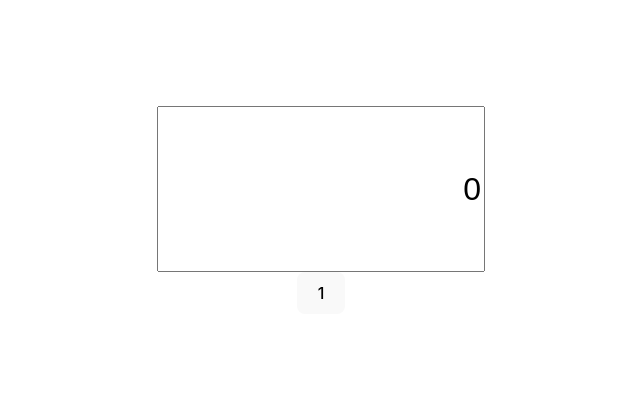
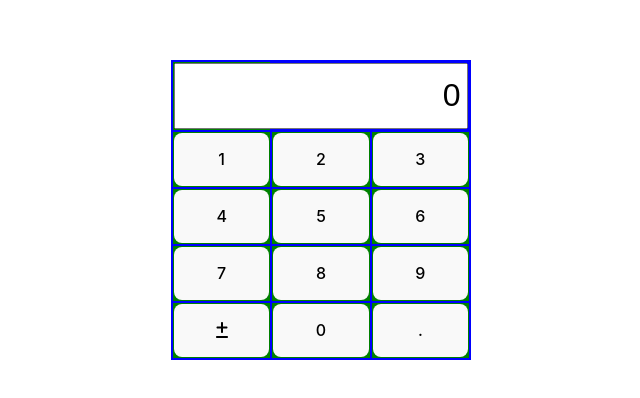
Before and after one commit to amalraj28/amalraj28.github.io, a React (Vite) app: page / in a window 1280 px wide. Shown: the part 190-588 px from the top of the page, without its empty margins (319-959 px from the left). Built offline with nearby package versions, Linux system fonts and the light colour scheme.

Commit message:
Added basic buttons

```diff
--- a/package.json
+++ b/package.json
@@ -10,6 +10,9 @@
     "preview": "vite preview"
   },
   "dependencies": {
+    "@fortawesome/fontawesome-svg-core": "^6.5.1",
+    "@fortawesome/free-solid-svg-icons": "^6.5.1",
+    "@fortawesome/react-fontawesome": "^0.2.0",
     "prop-types": "^15.8.1",
     "react": "^18.2.0",
     "react-dom": "^18.2.0"
--- a/src/App.jsx
+++ b/src/App.jsx
@@ -1,58 +1,67 @@
+import { useState } from "react";
 import "./App.css";
 import Calculator from "./components/Calculator";
 import Input from "./components/Input";
-// import Key from "./components/Key";
+import Key from "./components/Key";
+import { InputContext } from "./exports/exports";
 
 function App() {
+	const [text, setText] = useState(0);
 	return (
-		<>
-			{/* <table>
-				<tbody>
-					<tr>
-						<td>
+		<div>
+			<InputContext.Provider value={{ text, setText }}>
+				<Calculator />
+			</InputContext.Provider>
+		</div>
+	);
+	// return (
+	// 	<>
+	// 		{/* <table>
+	// 			<tbody>
+	// 				<tr>
+	// 					<td>
 
-							<Input />
-						</td>
-					</tr>
-					<tr>
-						<td>
-							<Key number={1} />
-						</td>
-						<td>
-							<Key number={2} />
-						</td>
-						<td>
-							<Key number={3} />
-						</td>
-					</tr>
-					<tr>
-						<td>
-							<Key number={4} />
-						</td>
-						<td>
-							<Key number={5} />
-						</td>
-						<td>
-							<Key number={6} />
-						</td>
-					</tr>
-					<tr>
-						<td>
-							<Key number={7} />
-						</td>
-						<td>
-							<Key number={8} />
-						</td>
-						<td>
-							<Key number={9} />
-						</td>
-					</tr>
-				</tbody>
-			</table> */}
-			<Calculator />
-
-		</>
-	);
+	// 						<Input />
+	// 					</td>
+	// 				</tr>
+	// 				<tr>
+	// 					<td>
+	// 						<Key number={1} />
+	// 					</td>
+	// 					<td>
+	// 						<Key number={2} />
+	// 					</td>
+	// 					<td>
+	// 						<Key number={3} />
+	// 					</td>
+	// 				</tr>
+	// 				<tr>
+	// 					<td>
+	// 						<Key number={4} />
+	// 					</td>
+	// 					<td>
+	// 						<Key number={5} />
+	// 					</td>
+	// 					<td>
+	// 						<Key number={6} />
+	// 					</td>
+	// 				</tr>
+	// 				<tr>
+	// 					<td>
+	// 						<Key number={7} />
+	// 					</td>
+	// 					<td>
+	// 						<Key number={8} />
+	// 					</td>
+	// 					<td>
+	// 						<Key number={9} />
+	// 					</td>
+	// 				</tr>
+	// 			</tbody>
+	// 		</table> */}
+	// 		<Calculator />
+	// 	</>
+	// );
 }
 
 export default App;
--- a/src/components/Calculator.jsx
+++ b/src/components/Calculator.jsx
@@ -1,16 +1,66 @@
 import { useState } from "react";
 import Key from "./Key";
 import Input from "./Input";
-import { InputContext } from "../exports/exports";
+import "../styles/styles.css";
+import { FontAwesomeIcon } from "@fortawesome/react-fontawesome";
+import { faPlusMinus } from "@fortawesome/free-solid-svg-icons";
 
 function Calculator() {
-	const [text, setText] = useState(0);
 	return (
-		<div>
-			<InputContext.Provider value={{text, setText}}>
-				<Input />
-				<Key number={1}/>
-			</InputContext.Provider>
+		<div className="table">
+			<table>
+				<tbody>
+					<tr className="input-field">
+						<td>
+							<Input />
+						</td>
+					</tr>
+					<tr>
+						<td>
+							<Key value="1" />
+						</td>
+						<td>
+							<Key value="2" />
+						</td>
+						<td>
+							<Key value="3" />
+						</td>
+					</tr>
+					<tr>
+						<td>
+							<Key value="4" />
+						</td>
+						<td>
+							<Key value="5" />
+						</td>
+						<td>
+							<Key value="6" />
+						</td>
+					</tr>
+					<tr>
+						<td>
+							<Key value="7" />
+						</td>
+						<td>
+							<Key value="8" />
+						</td>
+						<td>
+							<Key value="9" />
+						</td>
+					</tr>
+					<tr>
+						<td>
+							<Key value={<FontAwesomeIcon icon={faPlusMinus} />} />
+						</td>
+						<td>
+							<Key value="0" />
+						</td>
+						<td>
+							<Key value="." />
+						</td>
+					</tr>
+				</tbody>
+			</table>
 		</div>
 	);
 }
--- a/src/components/Input.jsx
+++ b/src/components/Input.jsx
@@ -3,11 +3,10 @@ import "../styles/styles.css";
 import { InputContext } from "../exports/exports";
 
 function Input() {
-	const {text, setText} = useContext(InputContext);
-
+	const { text, setText } = useContext(InputContext);
 
 	return (
-		<div>
+		<div className="input-div">
 			<input
 				type="text"
 				name="number"
--- a/src/components/Key.jsx
+++ b/src/components/Key.jsx
@@ -1,29 +1,27 @@
-import PropTypes from "prop-types";
+/* eslint-disable react/prop-types */
+
 import { useContext } from "react";
 import { InputContext } from "../exports/exports";
 
-function Key({ number }) {
+function Key({ value }) {
 	const { setText } = useContext(InputContext);
 	const update = (e) => {
+		!isNaN(e.target.innerText) &&
+			e.target.innerText.length &&
+			setText((prevValue) => {
+				const num = +prevValue;
+				const val = +e.target.innerText;
+				return num * 10 + val;
+			});
+	};
 
-		setText((prevValue) => {
-			const num = +prevValue;
-			const val = +e.target.innerText;
-
-			return num * 10 + val;
-		});
-	};
 	return (
-		<div>
-			<button type="button" onClick={update}>
-				{number}
+		<div className="key-div">
+			<button type="button" className="key" onClick={update}>
+				{value}
 			</button>
 		</div>
 	);
 }
 
-Key.propTypes = {
-	number: PropTypes.number,
-};
-
 export default Key;
--- a/src/styles/styles.css
+++ b/src/styles/styles.css
@@ -1,7 +1,42 @@
 .input {
-  height: 10rem;
-  width: 20rem;
+  /* height: 10rem; */
+  width: 308%;
+  box-sizing: border-box;
   text-align: right;
   font-size: xx-large;
+  padding: 5px;
+  height: 100%;
 
 }
+
+.input-div {
+  height: 100%;
+}
+
+.key-div {
+  height: 100%;
+}
+
+.table {
+  width: 300px;
+}
+
+.key {
+  width: 100%;
+  height: 100%;
+}
+
+table {
+  background-color: blue;
+  height: 300px;
+}
+
+tr {
+  background-color: red;
+}
+
+td {
+  background-color: green;
+  width: 33%;
+
+}
```
Also changed, not shown: 1 other file (tests, documents, lock files or other folders).
